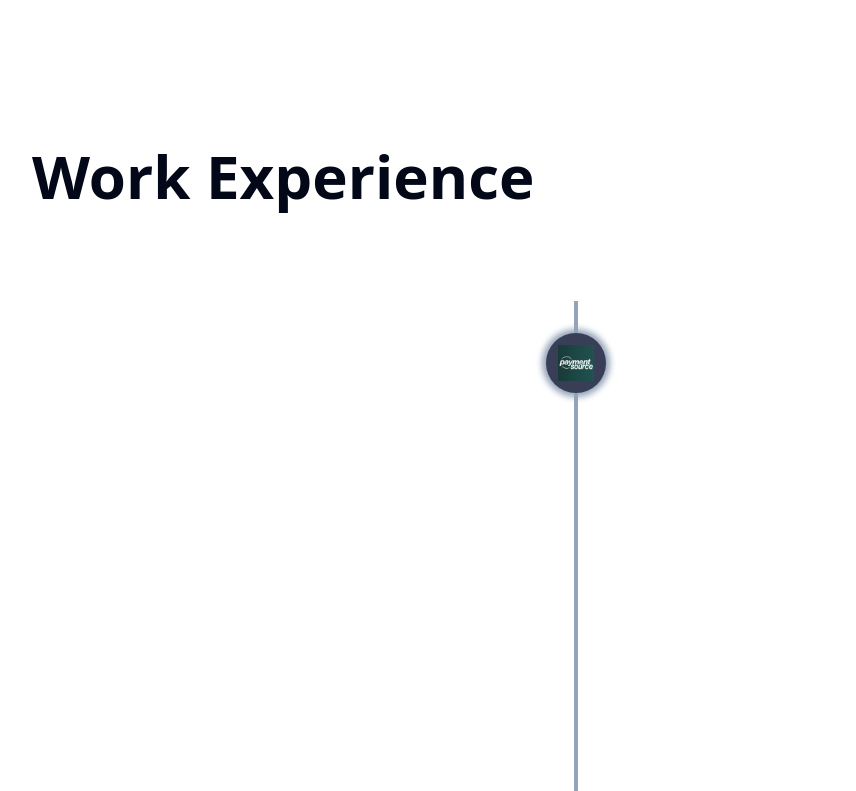
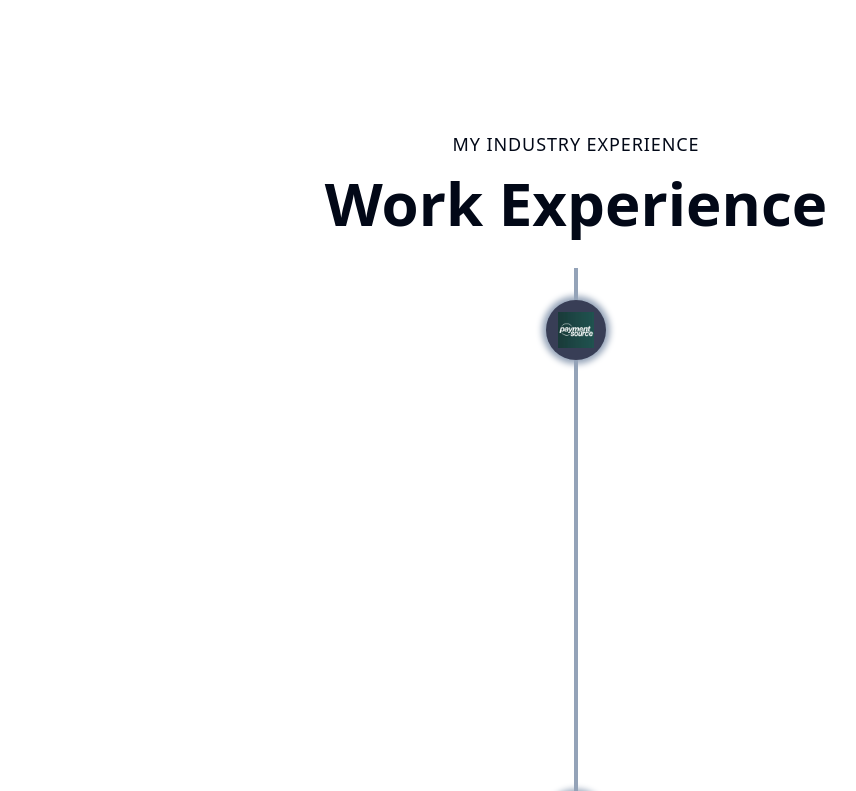
Before and after one commit to kerrydachow/portfolio, a React (Vite) app: page / in a window 1280 px wide. Shown: the part 760-1551 px from the top of the page, without its empty margins (64-920 px from the left). Built offline with nearby package versions, Linux system fonts and the light colour scheme.

Commit message:
Modify styling and remove unused import

```diff
--- a/src/pages/HomePage/experience/WorkExperience.tsx
+++ b/src/pages/HomePage/experience/WorkExperience.tsx
@@ -5,18 +5,19 @@ import { motion } from "framer-motion";
 import { textVariant } from "../../../utils/motion";
 import { experiences } from "../../../constants";
 import ExperienceCard from "./ExperienceCard";
-import { useTheme } from "../../../components/ThemeProvider";
 
 const WorkExperience = () => {
-  const theme = useTheme();
   return (
     <>
       <motion.div variants={textVariant()}>
-        <h2 className="font-black md:text-[60px] sm:text-[50px] xs:text-[40px] text-[30px]">
+        <p className="text-center sm:text-[18px] text-[14px] uppercase tracking-wider">
+          my industry experience
+        </p>
+        <h2 className="text-center font-black md:text-[60px] sm:text-[50px] xs:text-[40px] text-[30px]">
           Work Experience
         </h2>
       </motion.div>
-      <div className="mt-20 flex flex-col">
+      <div className="mt-5 flex flex-col">
         <VerticalTimeline lineColor="rgb(148 163 184)" className="">
           {experiences.map((experience, index) => (
             <ExperienceCard key={`experience-${index}`} {...experience} />
```
